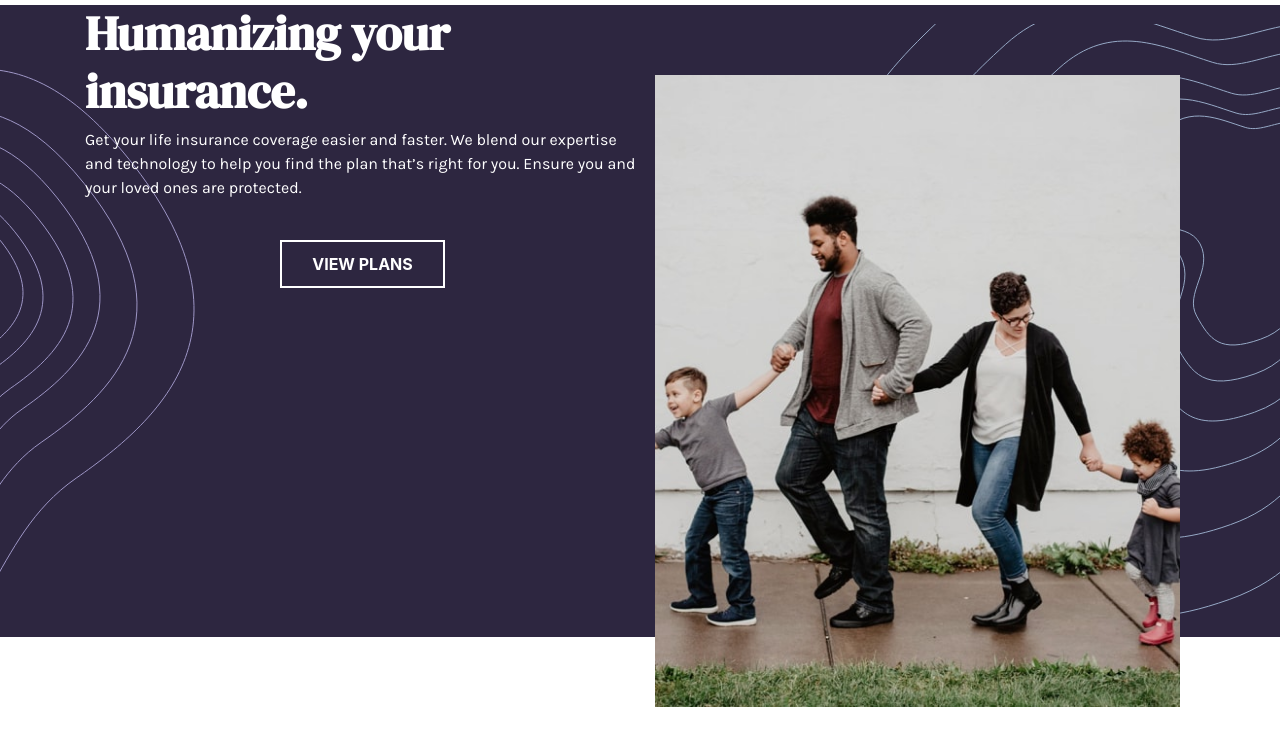
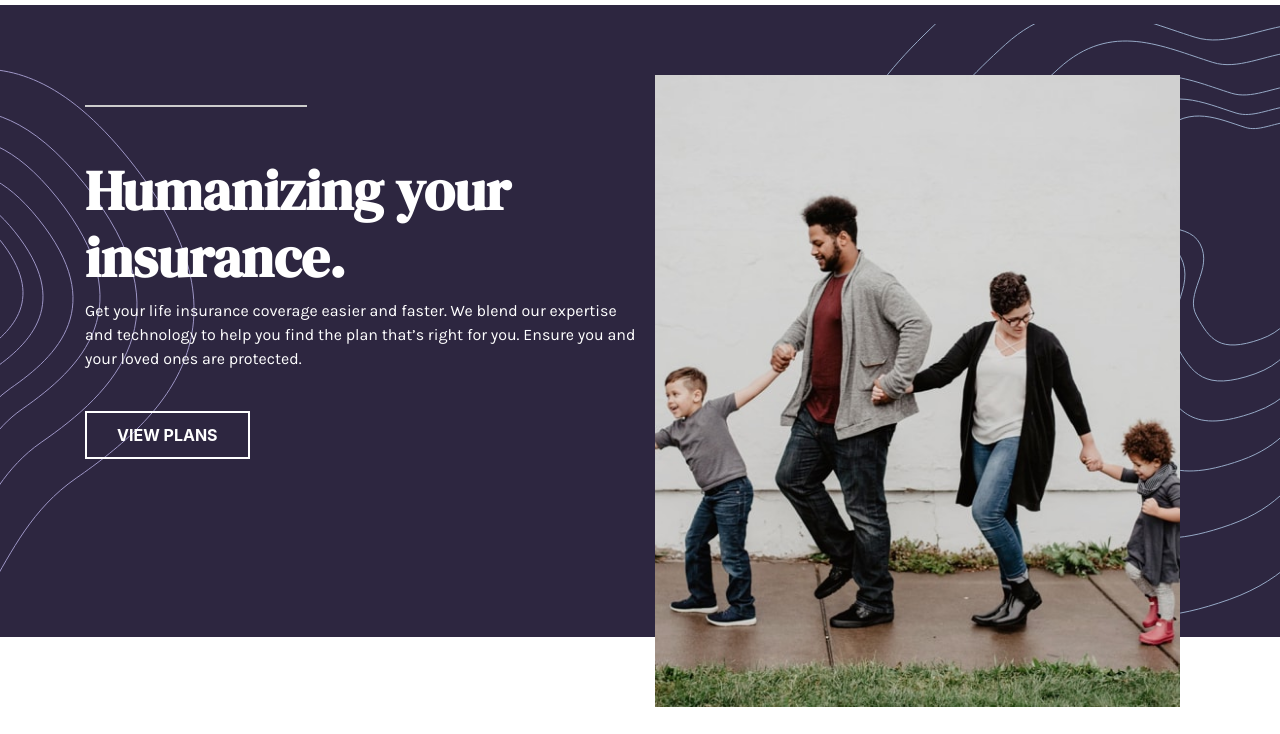
Before and after one commit to Pi-Gul/insure-landing-page, a plain HTML site: page index.html in a window 1280 px wide. Shown: the part 59-793 px from the top of the page. Drawn offline with nearby package versions, Linux system fonts and the light colour scheme.

Commit message:
fixed Intro

```diff
--- a/css/style.css
+++ b/css/style.css
@@ -192,6 +192,15 @@ footer .footer-bottom a:hover {
     background-repeat: no-repeat;
     background-position: center left, center right;
   }
+  #intro .short-line {
+  width: 40%;
+  border-top: 2px solid hsl(0 0% 80%);
+  margin-top: 100px;
+  margin-bottom: 50px;
+}
+  #intro h1 {
+    font-size: 3.5em;
+  }
   #intro .intro-container {
     padding-left: 15px;
     padding-right: 15px;
--- a/index.html
+++ b/index.html
@@ -48,11 +48,12 @@
 					</div>
 
 					<div class='intro-bottom col-12 col-md-6 order-md-1'>
+						<div class='short-line d-none d-md-block'></div>
 						<h1 class='text-center text-md-left font-weight-bold display-4'>Humanizing your insurance.</h1>
 						<p class='text-center text-md-left'>Get your life insurance coverage easier and faster. We blend our expertise
 						and technology to help you find the plan that’s right for you. Ensure you
 						and your loved ones are protected.</p>
-						<button class='main-button d-block mx-auto'>View plans</button>
+						<button class='main-button d-block mx-auto mx-md-0'>View plans</button>
 					</div>
 
 				</div>
```
